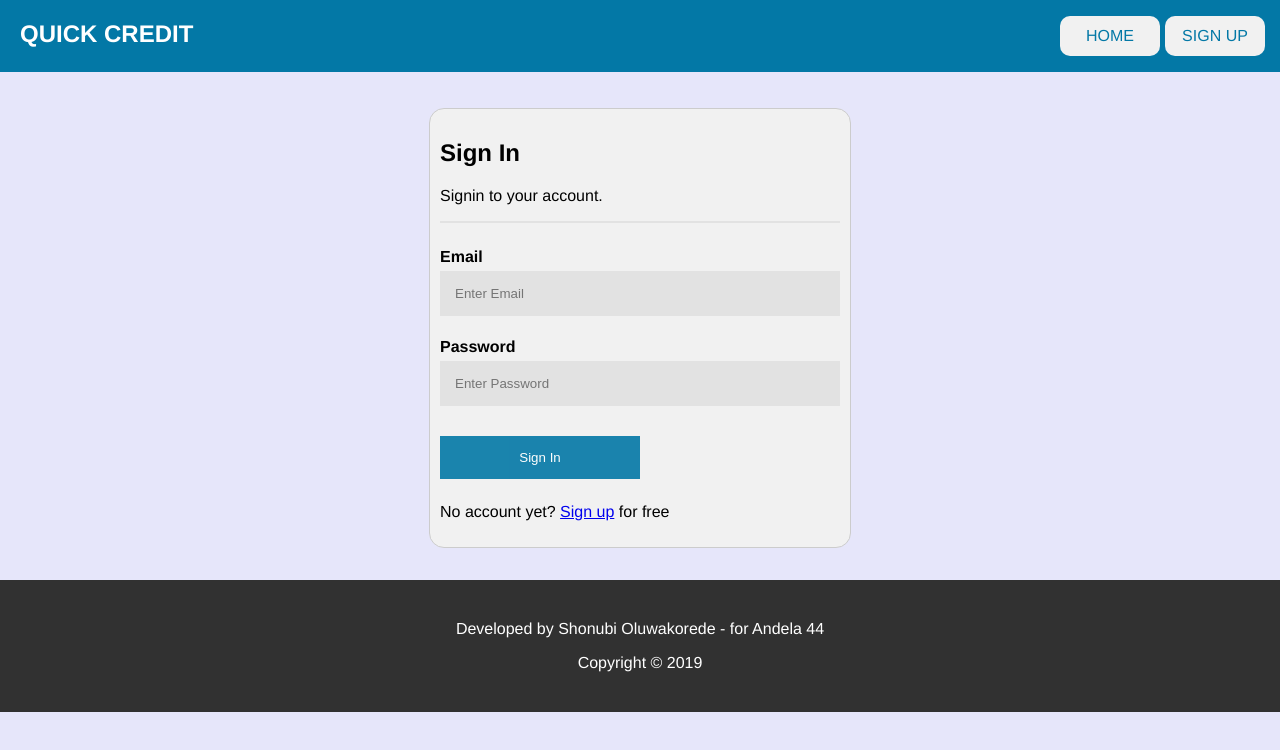
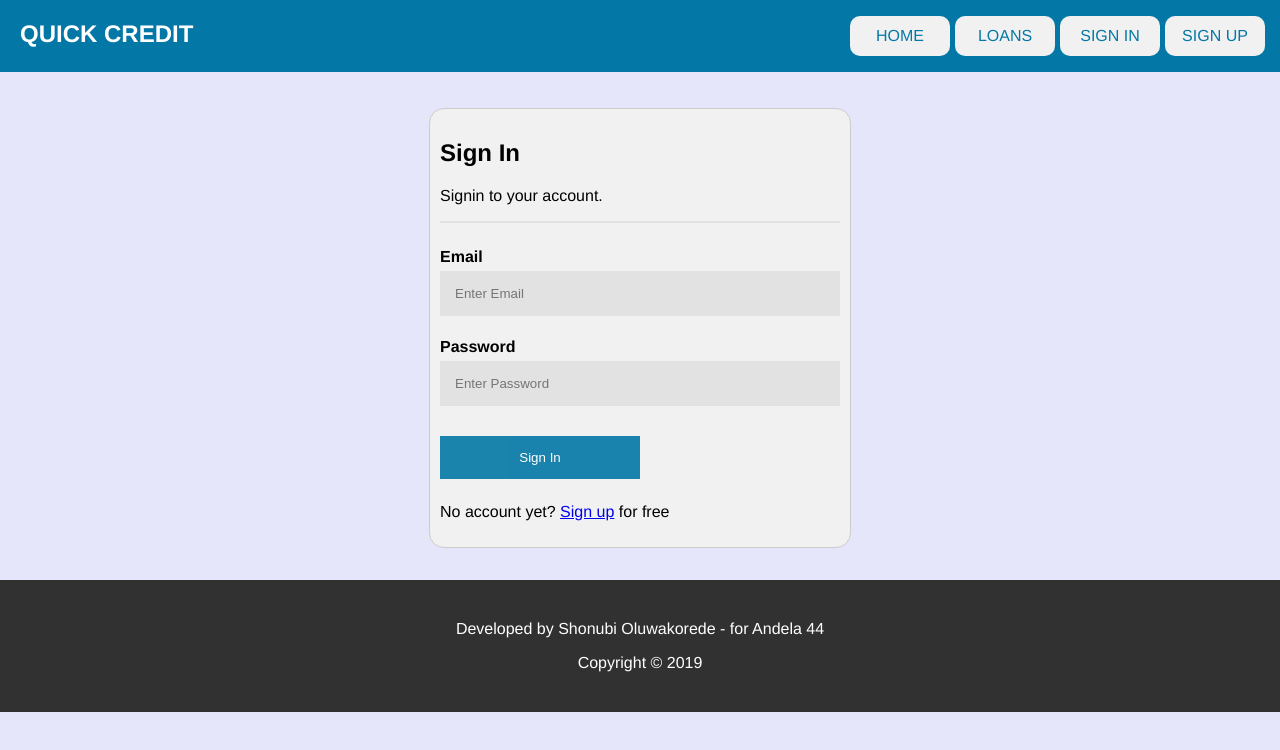
Before and after one commit to shonubijerry/quick-credit, a plain HTML site: page UI/signin.html in a window 1280 px wide. Drawn offline with Linux system fonts and the light colour scheme.

Commit message:
Added links to other pages on navigation bar

```diff
--- a/UI/signin.html
+++ b/UI/signin.html
@@ -19,6 +19,8 @@
           <input type="checkbox" id="show-navbar" role="button">
           <ul id="navbar">
               <li><a href="index.html">HOME</a></li>
+              <li><a href="loans.html">LOANS</a></li>
+              <li class="active"><a href="signin.html">SIGN IN</a></li>
               <li><a href="signup.html">SIGN UP</a></li>
           </ul>
       </div>
```
